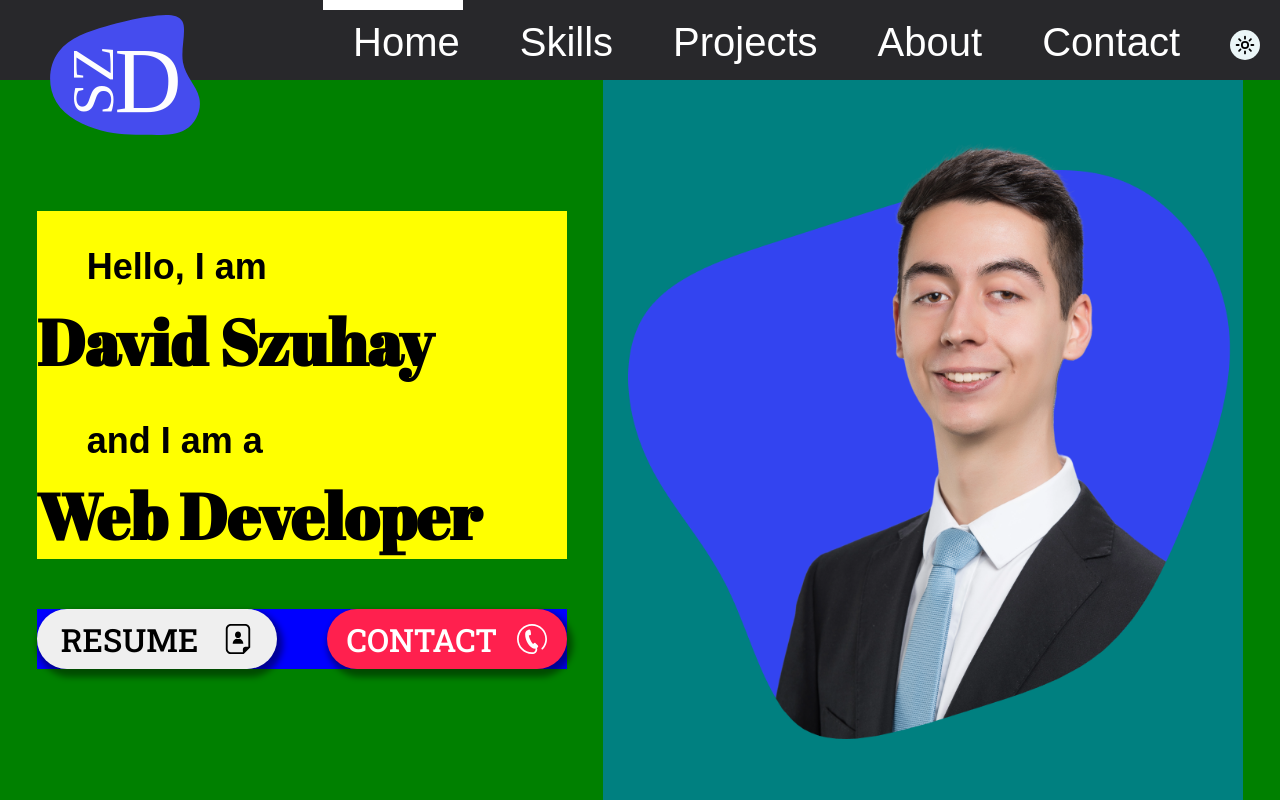
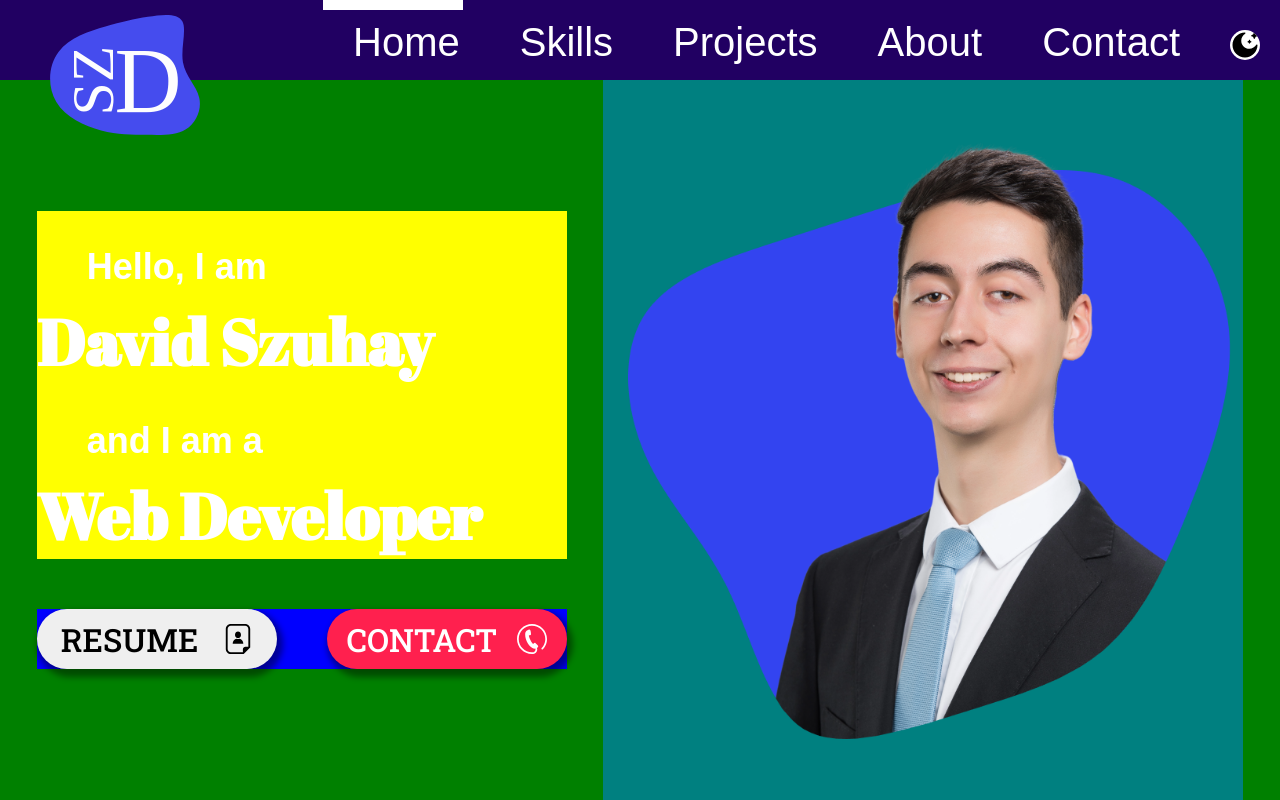
Before and after one commit to szuhaydv/szuhaydv.github.io, an Angular app: page / in a window 1280 px wide. Both pictures are taken after a click on the picture 1245 px from the left and 45 px from the top of the page. Shown: the top 800 px of the page. Built offline with nearby package versions, Linux system fonts and the light colour scheme; a web font is replaced by a local one.

Commit message:
initial color scheme

```diff
--- a/src/app/app.component.css
+++ b/src/app/app.component.css
@@ -5,7 +5,7 @@
 main {
   width: 100%;
   height: calc(200vh - 380px);
-  background-color: #ebf6f7;
+  background-color: var(--clr-background);
   display: flex;
   flex-direction: column;
   align-items: center;
@@ -26,6 +26,7 @@ h1 {
   font-family: "Abril Fatface", serif;
   font-size: 6.4rem;
   background-color: yellow;
+  color: var(--clr-bnw-inverse)
   /* text-align: center; */
 }
 
--- a/src/app/header/header.component.css
+++ b/src/app/header/header.component.css
@@ -1,7 +1,7 @@
 header {
   height: 8rem;
   width: 100%;
-  background-color: #28282B;
+  background-color: var(--clr-header);
   position: fixed;
   display: flex
 }
@@ -37,7 +37,7 @@ nav ul {
 }
 
 ul li:hover {
-  background-color: #343438;
+  background-color: var(--clr-highlight);
 }
 
 .selected-page-decorator {
@@ -60,7 +60,7 @@ nav a {
   height: 3rem;
   width: 3rem;
   margin: 0rem 2rem 2rem 2rem;
-  background-color: #ebf6f7;
+  background-color: white;
   border-radius: 1.5rem;
   cursor: pointer;
 }
@@ -136,7 +136,7 @@ nav a {
   display: flex;
   width: max-content;
   align-items: center;
-  background-color: #28282B;
+  background-color: var(--clr-header);
   padding: 0 2rem;
   align-self: flex-start;
 }
--- a/src/app/header/header.component.html
+++ b/src/app/header/header.component.html
@@ -30,7 +30,11 @@
         <li><a href="">Contact</a></li>
       </ul>
     </nav>
-    <img src="../../assets/light-mode-toggle.svg" alt="Icon of the sun" class="light-mode-toggle">
+    @if (lightMode) {
+      <img (click)="updateColorScheme()" src="../../assets/light-mode-toggle.svg" alt="Icon of the sun" class="light-mode-toggle">
+    } @else {
+      <img (click)="updateColorScheme()" src="../../assets/dark-mode-toggle.svg" alt="Icon of the moon" class="light-mode-toggle">
+    }
   </div>
 
 </header>
--- a/src/app/header/header.component.ts
+++ b/src/app/header/header.component.ts
@@ -22,4 +22,21 @@ export class HeaderComponent {
   hideDropdown() {
     this.isDropdownActive = false
   }
+
+  lightMode = true
+
+  updateColorScheme() {
+    if (this.lightMode) {
+      document.documentElement.style.setProperty('--clr-black-white', '#000')
+      document.documentElement.style.setProperty('--clr-background', '#181823')
+      document.documentElement.style.setProperty('--clr-header', '#210062')
+      document.documentElement.style.setProperty('--clr-bnw-inverse', '#fff')
+    } else {
+      document.documentElement.style.setProperty('--clr-black-white', '#fff')
+      document.documentElement.style.setProperty('--clr-background', '#ebf6f7')
+      document.documentElement.style.setProperty('--clr-header', '#28282B')
+      document.documentElement.style.setProperty('--clr-bnw-inverse', '#000')
+    }
+    this.lightMode = !this.lightMode
+  }
 }
--- a/src/styles.css
+++ b/src/styles.css
@@ -1,3 +1,11 @@
+:root {
+  --clr-background: #ebf6f7;
+  --clr-header: #28282B;
+  --clr-black-white: #fff;
+  --clr-bnw-inverse: #000;
+  --clr-highlight: #343438;
+}
+
 * {
   margin: 0;
   padding: 0;
```
